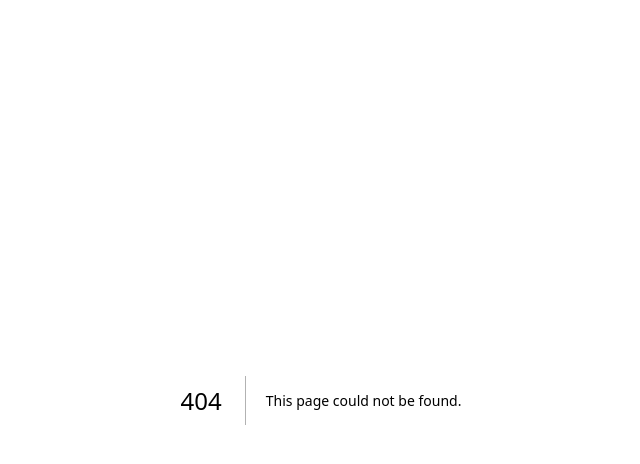
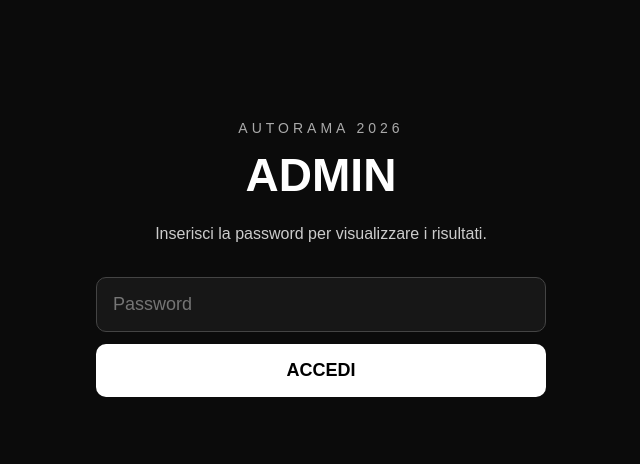
Before and after one commit to giobizio/autorama-peoples-choice, a Next.js app: page /admin in a window 1280 px wide. Before the commit this address had no page. Shown: the top 464 px of the page, without its empty margins (319-959 px from the left). Built offline with nearby package versions, Linux system fonts and the light colour scheme; no server answers.

Commit message:
Add admin page for managing car results

```diff
--- /dev/null
+++ b/app/admin/page.js
@@ -0,0 +1,265 @@
+'use client'
+
+import { useEffect, useState } from 'react'
+import { createClient } from '@supabase/supabase-js'
+
+const supabase = createClient(
+  process.env.NEXT_PUBLIC_SUPABASE_URL,
+  process.env.NEXT_PUBLIC_SUPABASE_PUBLISHABLE_KEY
+)
+
+export default function AdminPage() {
+  const [password, setPassword] = useState('')
+  const [loggedIn, setLoggedIn] = useState(false)
+  const [results, setResults] = useState([])
+  const [totalVotes, setTotalVotes] = useState(0)
+  const [message, setMessage] = useState('')
+
+  const ADMIN_PASSWORD = 'autorama2026'
+
+  async function loadResults() {
+    setMessage('Caricamento risultati...')
+
+    const { data: cars, error: carsError } = await supabase
+      .from('cars')
+      .select('id,name')
+      .eq('active', true)
+      .order('id')
+
+    const { data: votes, error: votesError } = await supabase
+      .from('votes')
+      .select('car_id')
+
+    if (carsError || votesError) {
+      setMessage('Errore nel caricamento dei risultati.')
+      return
+    }
+
+    const counts = {}
+
+    for (const vote of votes || []) {
+      counts[vote.car_id] = (counts[vote.car_id] || 0) + 1
+    }
+
+    const finalResults = (cars || [])
+      .map((car) => ({
+        ...car,
+        votes: counts[car.id] || 0
+      }))
+      .sort((a, b) => b.votes - a.votes)
+
+    setResults(finalResults)
+    setTotalVotes((votes || []).length)
+    setMessage('')
+  }
+
+  function login() {
+    if (password === ADMIN_PASSWORD) {
+      setLoggedIn(true)
+      setPassword('')
+      loadResults()
+    } else {
+      setMessage('Password errata.')
+    }
+  }
+
+  if (!loggedIn) {
+    return (
+      <main style={styles.page}>
+        <div style={styles.loginBox}>
+          <div style={styles.kicker}>AUTORAMA 2026</div>
+          <h1 style={styles.title}>ADMIN</h1>
+
+          <p style={styles.text}>
+            Inserisci la password per visualizzare i risultati.
+          </p>
+
+          <input
+            type="password"
+            value={password}
+            onChange={(e) => setPassword(e.target.value)}
+            onKeyDown={(e) => {
+              if (e.key === 'Enter') login()
+            }}
+            placeholder="Password"
+            style={styles.input}
+          />
+
+          <button onClick={login} style={styles.button}>
+            ACCEDI
+          </button>
+
+          {message && <div style={styles.message}>{message}</div>}
+        </div>
+      </main>
+    )
+  }
+
+  return (
+    <main style={styles.page}>
+      <div style={styles.container}>
+        <div style={styles.kicker}>AUTORAMA 2026</div>
+        <h1 style={styles.title}>RISULTATI</h1>
+
+        <div style={styles.total}>
+          VOTI TOTALI: {totalVotes}
+        </div>
+
+        {results.map((car, index) => {
+          const percentage =
+            totalVotes > 0
+              ? ((car.votes / totalVotes) * 100).toFixed(1)
+              : '0.0'
+
+          return (
+            <div key={car.id} style={styles.result}>
+              <div>
+                <div style={styles.position}>
+                  {index + 1}° — #{String(car.id).padStart(2, '0')}
+                </div>
+
+                <div style={styles.carName}>{car.name}</div>
+              </div>
+
+              <div style={styles.voteCount}>
+                {car.votes}
+                <span style={styles.voteLabel}> voti</span>
+                <div style={styles.percentage}>{percentage}%</div>
+              </div>
+            </div>
+          )
+        })}
+
+        <button onClick={loadResults} style={styles.refresh}>
+          AGGIORNA RISULTATI
+        </button>
+      </div>
+    </main>
+  )
+}
+
+const styles = {
+  page: {
+    minHeight: '100vh',
+    background: '#0b0b0b',
+    color: '#ffffff',
+    fontFamily: 'Arial, Helvetica, sans-serif',
+    padding: '40px 18px'
+  },
+
+  container: {
+    maxWidth: 700,
+    margin: '0 auto'
+  },
+
+  loginBox: {
+    maxWidth: 450,
+    margin: '80px auto',
+    textAlign: 'center'
+  },
+
+  kicker: {
+    textAlign: 'center',
+    letterSpacing: 4,
+    color: '#aaaaaa',
+    fontSize: 14
+  },
+
+  title: {
+    textAlign: 'center',
+    fontSize: 46,
+    margin: '12px 0 20px'
+  },
+
+  text: {
+    color: '#cccccc',
+    lineHeight: 1.5
+  },
+
+  input: {
+    width: '100%',
+    boxSizing: 'border-box',
+    padding: 16,
+    marginTop: 15,
+    background: '#171717',
+    color: '#ffffff',
+    border: '1px solid #444444',
+    borderRadius: 10,
+    fontSize: 18
+  },
+
+  button: {
+    width: '100%',
+    padding: 16,
+    marginTop: 12,
+    border: 0,
+    borderRadius: 10,
+    background: '#ffffff',
+    color: '#000000',
+    fontSize: 18,
+    fontWeight: 900
+  },
+
+  message: {
+    marginTop: 18,
+    textAlign: 'center'
+  },
+
+  total: {
+    textAlign: 'center',
+    fontSize: 22,
+    fontWeight: 900,
+    marginBottom: 30
+  },
+
+  result: {
+    display: 'flex',
+    justifyContent: 'space-between',
+    alignItems: 'center',
+    background: '#171717',
+    border: '1px solid #333333',
+    borderRadius: 12,
+    padding: 18,
+    marginBottom: 12
+  },
+
+  position: {
+    color: '#aaaaaa',
+    fontSize: 15
+  },
+
+  carName: {
+    fontSize: 21,
+    fontWeight: 900,
+    marginTop: 4
+  },
+
+  voteCount: {
+    textAlign: 'right',
+    fontSize: 26,
+    fontWeight: 900
+  },
+
+  voteLabel: {
+    fontSize: 14,
+    color: '#aaaaaa'
+  },
+
+  percentage: {
+    fontSize: 14,
+    color: '#aaaaaa',
+    marginTop: 3
+  },
+
+  refresh: {
+    width: '100%',
+    padding: 16,
+    marginTop: 22,
+    border: 0,
+    borderRadius: 10,
+    background: '#ffffff',
+    color: '#000000',
+    fontWeight: 900,
+    fontSize: 16
+  }
+}
```
